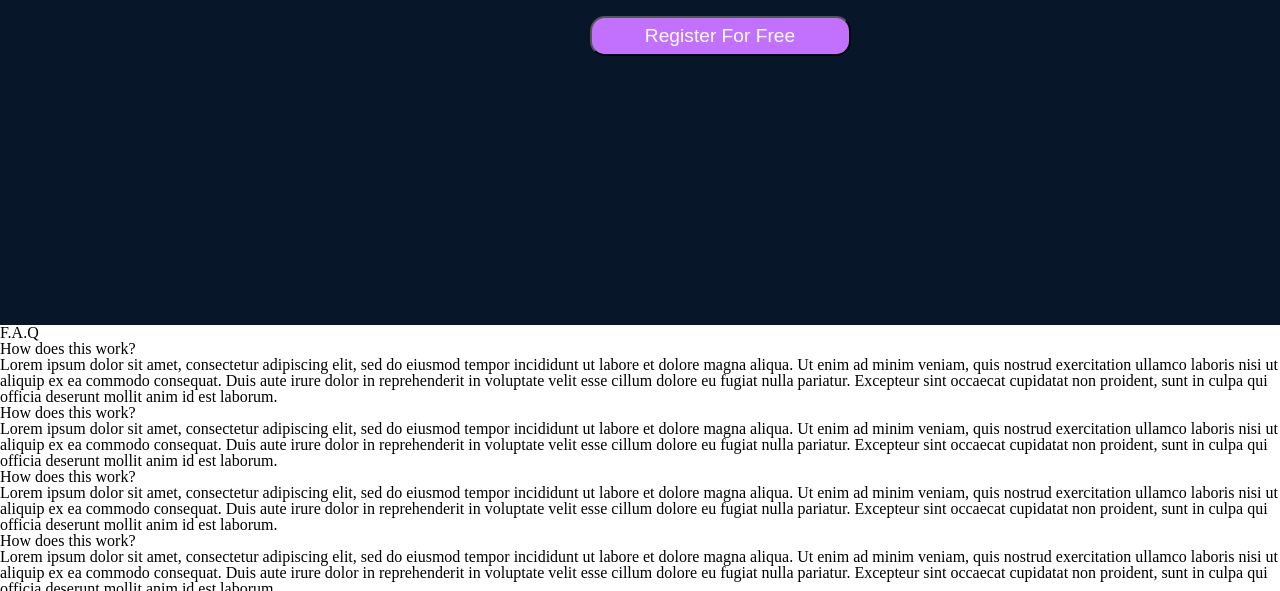
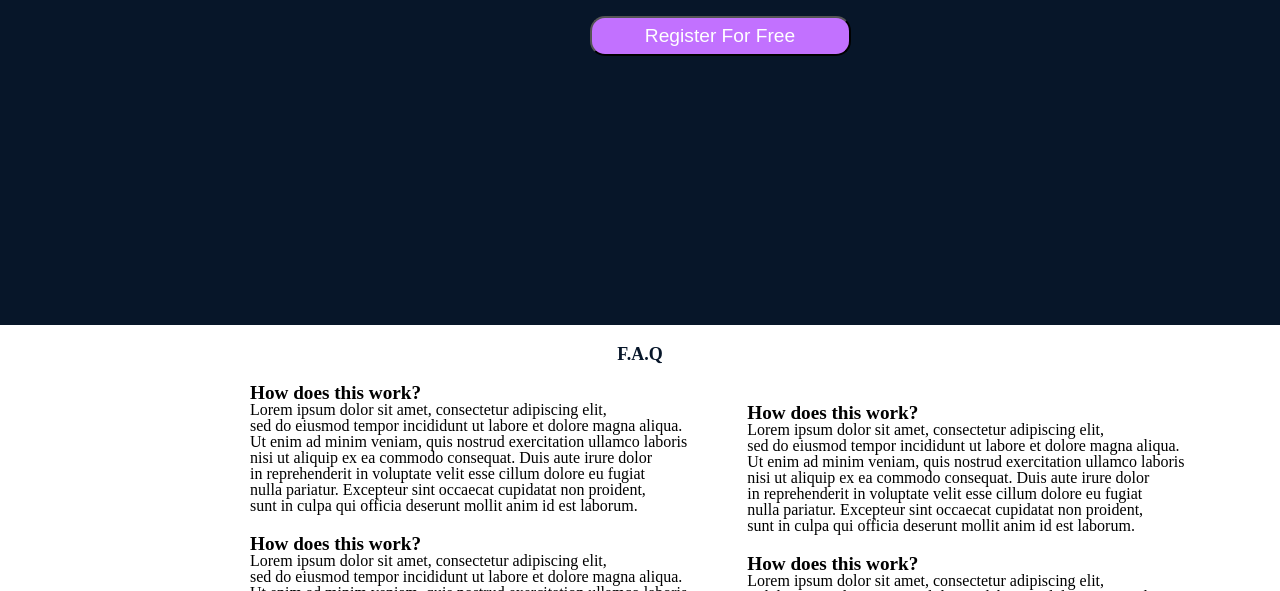
Before and after one commit to Jonah-Okiru/alx_html_css, a plain HTML site: page css_advanced/index.html in a window 1280 px wide. Shown: the part 2278-2869 px from the top of the page. Drawn offline with Linux system fonts and the light colour scheme.

Commit message:
FAQ section

```diff
--- a/css_advanced/index.html
+++ b/css_advanced/index.html
@@ -172,55 +172,61 @@
                 </div>
             </section>
             <!--Frequently asked question-->
-            <section>
+            <section class="FAQ">
                 <h1>F.A.Q</h1>
-                <div>
+                <div class="FAQ-containers">
+                    <div class="FAQ-1">
+                        <div class="FAQ-11">
                             <h2>How does this work?</h2>
                             <p>
-                        Lorem ipsum dolor sit amet, consectetur adipiscing elit,
-                        sed do eiusmod tempor incididunt ut labore et dolore magna aliqua.
-                        Ut enim ad minim veniam, quis nostrud exercitation ullamco laboris
-                         nisi ut aliquip ex ea commodo consequat. Duis aute irure dolor
-                        in reprehenderit in voluptate velit esse cillum dolore eu fugiat
-                         nulla pariatur. Excepteur sint occaecat cupidatat non proident,
-                        sunt in culpa qui officia deserunt mollit anim id est laborum.
+                                Lorem ipsum dolor sit amet, consectetur adipiscing elit,<br>
+                                sed do eiusmod tempor incididunt ut labore et dolore magna aliqua.<br>
+                                Ut enim ad minim veniam, quis nostrud exercitation ullamco laboris<br>
+                                 nisi ut aliquip ex ea commodo consequat. Duis aute irure dolor <br>
+                                in reprehenderit in voluptate velit esse cillum dolore eu fugiat<br>
+                                 nulla pariatur. Excepteur sint occaecat cupidatat non proident, <br>
+                                sunt in culpa qui officia deserunt mollit anim id est laborum.<br>
                             </p>
                         </div>
-                <div>
+                        <div class="FAQ-12">
                             <h2>How does this work?</h2>
                             <p>
-                        Lorem ipsum dolor sit amet, consectetur adipiscing elit,
-                        sed do eiusmod tempor incididunt ut labore et dolore magna aliqua.
-                        Ut enim ad minim veniam, quis nostrud exercitation ullamco laboris
-                         nisi ut aliquip ex ea commodo consequat. Duis aute irure dolor
-                        in reprehenderit in voluptate velit esse cillum dolore eu fugiat
-                         nulla pariatur. Excepteur sint occaecat cupidatat non proident,
-                        sunt in culpa qui officia deserunt mollit anim id est laborum.
+                                Lorem ipsum dolor sit amet, consectetur adipiscing elit, <br>
+                                sed do eiusmod tempor incididunt ut labore et dolore magna aliqua.<br>
+                                Ut enim ad minim veniam, quis nostrud exercitation ullamco laboris<br>
+                                 nisi ut aliquip ex ea commodo consequat. Duis aute irure dolor <br>
+                                in reprehenderit in voluptate velit esse cillum dolore eu fugiat<br>
+                                 nulla pariatur. Excepteur sint occaecat cupidatat non proident, <br>
+                                sunt in culpa qui officia deserunt mollit anim id est laborum.<br>
                             </p>
                         </div>
-                <div>
+                    </div>
+                    <div class="FAQ-2">
+                        <div class="FAQ-21">
                             <h2>How does this work?</h2>
                             <p>
-                        Lorem ipsum dolor sit amet, consectetur adipiscing elit,
-                        sed do eiusmod tempor incididunt ut labore et dolore magna aliqua.
-                        Ut enim ad minim veniam, quis nostrud exercitation ullamco laboris
-                         nisi ut aliquip ex ea commodo consequat. Duis aute irure dolor
-                        in reprehenderit in voluptate velit esse cillum dolore eu fugiat
-                         nulla pariatur. Excepteur sint occaecat cupidatat non proident,
-                        sunt in culpa qui officia deserunt mollit anim id est laborum.
+                                Lorem ipsum dolor sit amet, consectetur adipiscing elit,<br>
+                                sed do eiusmod tempor incididunt ut labore et dolore magna aliqua. <br>
+                                Ut enim ad minim veniam, quis nostrud exercitation ullamco laboris<br>
+                                 nisi ut aliquip ex ea commodo consequat. Duis aute irure dolor <br>
+                                in reprehenderit in voluptate velit esse cillum dolore eu fugiat<br>
+                                 nulla pariatur. Excepteur sint occaecat cupidatat non proident, <br>
+                                sunt in culpa qui officia deserunt mollit anim id est laborum.<br>
                             </p>
                         </div>
-                <div>
+                        <div class="FAQ-22">
                             <h2>How does this work?</h2>
                             <p>
-                        Lorem ipsum dolor sit amet, consectetur adipiscing elit,
-                        sed do eiusmod tempor incididunt ut labore et dolore magna aliqua.
-                        Ut enim ad minim veniam, quis nostrud exercitation ullamco laboris
-                         nisi ut aliquip ex ea commodo consequat. Duis aute irure dolor
-                        in reprehenderit in voluptate velit esse cillum dolore eu fugiat
-                         nulla pariatur. Excepteur sint occaecat cupidatat non proident,
-                        sunt in culpa qui officia deserunt mollit anim id est laborum.
+                                Lorem ipsum dolor sit amet, consectetur adipiscing elit, <br>
+                                sed do eiusmod tempor incididunt ut labore et dolore magna aliqua. <br>
+                                Ut enim ad minim veniam, quis nostrud exercitation ullamco laboris<br>
+                                 nisi ut aliquip ex ea commodo consequat. Duis aute irure dolor <br>
+                                in reprehenderit in voluptate velit esse cillum dolore eu fugiat<br>
+                                 nulla pariatur. Excepteur sint occaecat cupidatat non proident, <br>
+                                sunt in culpa qui officia deserunt mollit anim id est laborum.<br>
                             </p>
+                        </div>
+                    </div>
                 </div>
          </main>
          <footer>
--- a/css_advanced/styles.css
+++ b/css_advanced/styles.css
@@ -279,3 +279,53 @@
     background-color: #C271FF;
     font-size: larger;
 }
+/*styling the FAQ section*/
+.FAQ-1{
+    display: flex;
+    flex-direction: column;
+    padding: 20px;
+}
+.FAQ-2{
+    display: flex;
+    flex-direction: column;
+    padding: 40px;
+}
+.FAQ-containers{
+    display: flex;
+    flex-direction: row;
+    text-align: start;
+    padding-left: 230px;
+}
+/*styling the header*/
+.FAQ h1{
+    font-size: large;
+    text-align: center;
+    font-weight: bolder;
+    color: #071629;
+    padding-top: 20px;
+    size: 60px;
+
+}
+/*Styling sub headers*/
+.FAQ-11 h2{
+    font-size: larger;
+    text-align: start;
+    font-weight: bolder
+}
+.FAQ-12 h2{
+    font-size: larger;
+    text-align: start;
+    font-weight: bolder;
+    padding-top: 20px;
+}
+.FAQ-21 h2{
+    font-size: larger;
+    text-align: start;
+    font-weight: bolder;
+}
+.FAQ-22 h2{
+    font-size: larger;
+    text-align: start;
+    font-weight: bolder;
+    padding-top: 20px;
+}
```
Lines whose indentation alone changed are shown as unchanged.
